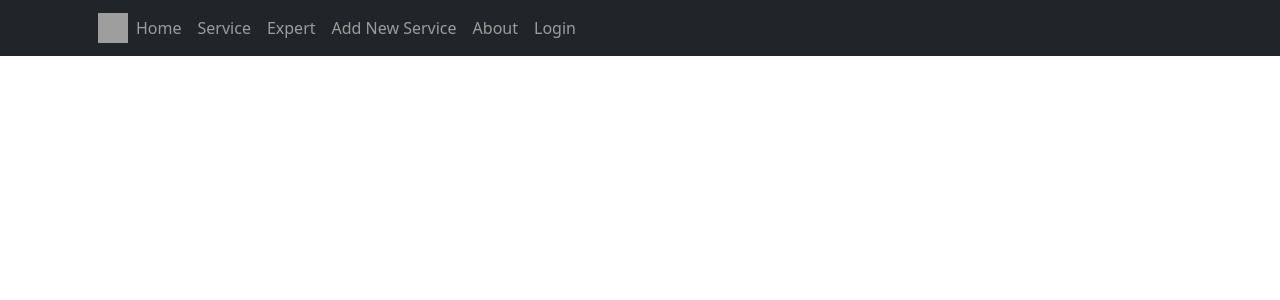
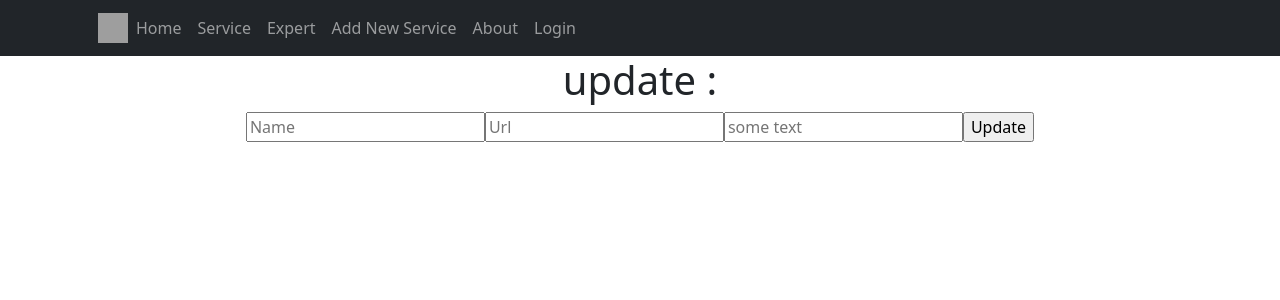
Before and after one commit to rezwanrahimr/Practice_Projecct_One_font-end, a React (Create React App) app: page /update/1 in a window 1280 px wide. Shown: the top 300 px of the page. Built offline with nearby package versions, Linux system fonts and the light colour scheme; grey boxes are pictures that could not be loaded.

Commit message:
some add

```diff
--- a/src/App.js
+++ b/src/App.js
@@ -4,6 +4,7 @@ import Home from './components/Pages/Home/Home';
 import Hearder from './components/Pages/Sheard/Hearder';
 import AddNewService from './components/Pages/AddNewService/AddNewService';
 import SingleUser from './components/Pages/SingleUser/SingleUser';
+import Update from './components/Update/Update';
 
 
 
@@ -16,6 +17,7 @@ function App() {
         <Route path='/home' element={<Home></Home>}></Route>
         <Route path='/addNewService' element={<AddNewService></AddNewService>}></Route>
         <Route path='/singleUser/:id' element={<SingleUser></SingleUser>}></Route>
+        <Route path='/update/:id' element={<Update></Update>}></Route>
       </Routes>
 
 
--- a/src/components/Pages/SingleUser/SingleUser.js
+++ b/src/components/Pages/SingleUser/SingleUser.js
@@ -1,6 +1,6 @@
 import React, { useEffect, useState } from 'react';
 import { Button, Card } from 'react-bootstrap';
-import { useParams } from 'react-router-dom';
+import { Link, useParams } from 'react-router-dom';
 
 const SingleUser = () => {
 
@@ -25,7 +25,7 @@ const SingleUser = () => {
                                 <Card.Text>
                                     {useer.someText}
                                 </Card.Text>
-
+                              <Link to={`/update/${useer._id}`}><Button>Update</Button></Link>
                             </Card.Body>
                         </Card>
               </>)}
--- /dev/null
+++ b/src/components/Update/Update.js
@@ -0,0 +1,21 @@
+import React from 'react';
+
+const Update = () => {
+    const handleUpdate = event =>{
+        const name = event.target.name.value;
+        const url = event.target.url.value;
+    }
+    return (
+        <div>
+            <h1>update : </h1>
+            <form onSubmit={handleUpdate}>
+            <input type="text" name='name' placeholder='Name' />
+            <input type="text" name='url' placeholder='Url' />
+            <input type="text" name='someText' placeholder='some text' />
+            <input type="submit" value="Update" />
+            </form>
+        </div>
+    );
+};
+
+export default Update;
```
